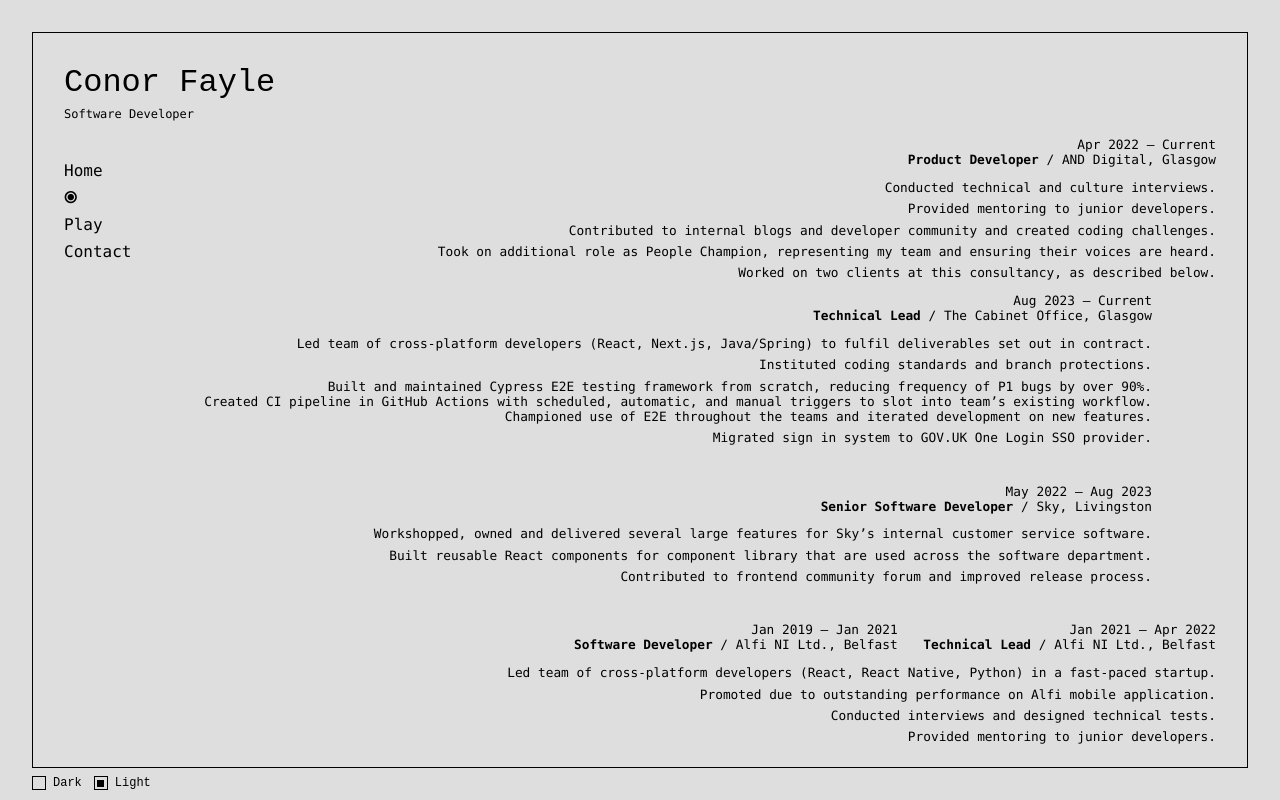
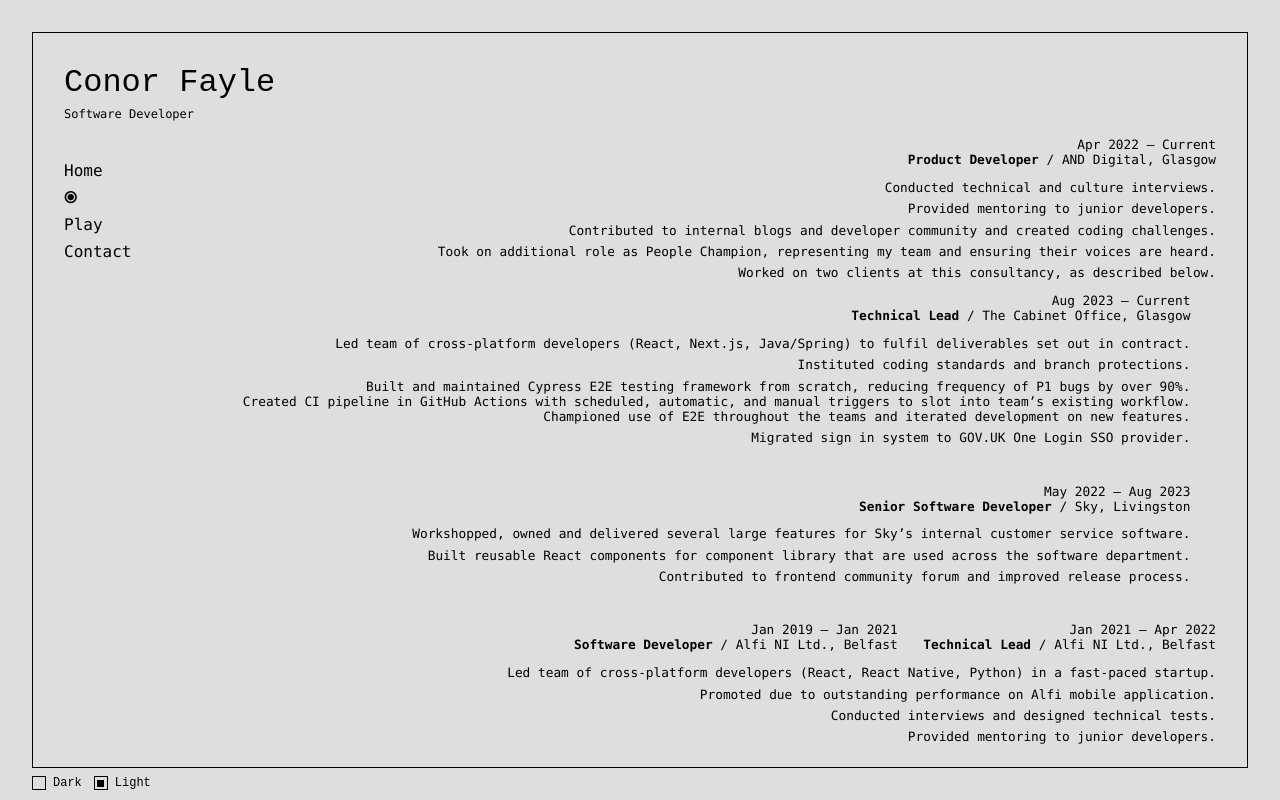
Before and after one commit to CantFayle/cantfayle.github.io, a React (Create React App) app: page /experience in a window 1280 px wide. Built offline with nearby package versions, Linux system fonts and the light colour scheme.

Commit message:
fix padding

```diff
--- a/src/pages/Experience.css
+++ b/src/pages/Experience.css
@@ -9,7 +9,7 @@
 }
 
 .sub-section {
-    padding-right: 5vw;
+    padding-right: min(5vw, 2em);
 }
 
 .job-title-section-container {
```
